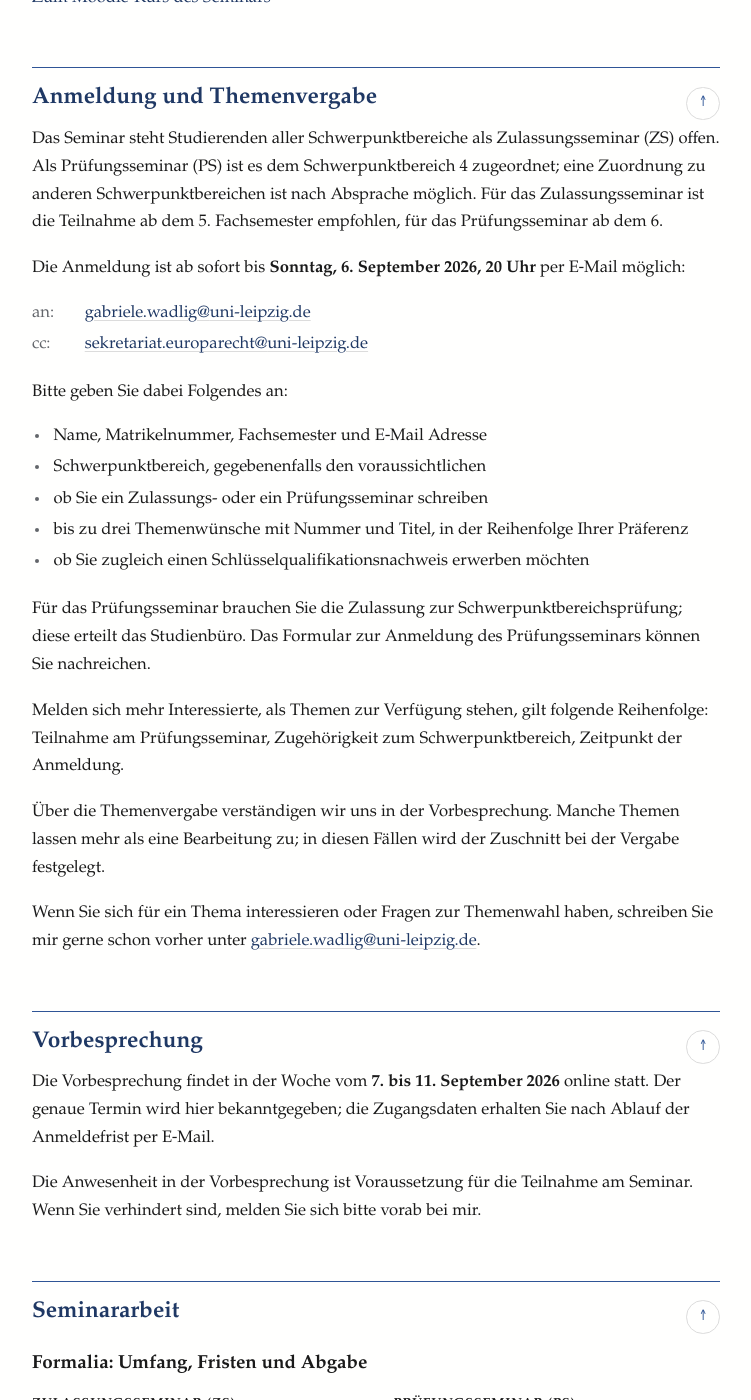
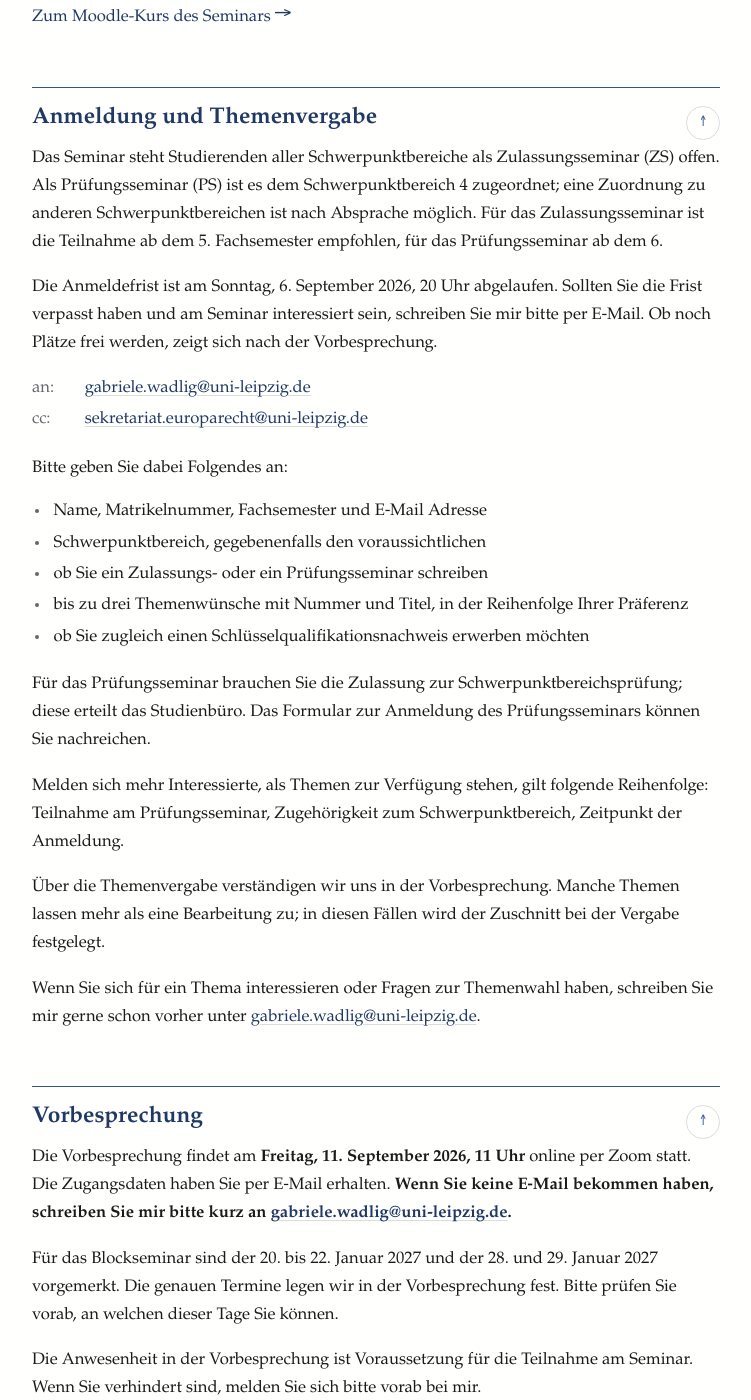
Before and after one commit to gwadlig/Seminar-Europarecht-WiSe-26-27, a Jekyll site: the page built from informationen.md, in a window 1280 px wide and 1400 px high, scrolled down 1645 px. Shown: the whole window, without its empty margins (264-1015 px from the left). Built offline with Jekyll 4.4.1, drawn with Linux system fonts in a browser that asks for light colours; some of the changed text lies outside the part shown.

Commit message:
Add files via upload

```diff
--- a/_config.yml
+++ b/_config.yml
@@ -22,11 +22,11 @@ termine:
   # &nbsp; verhindert Umbrüche zwischen Zahl und zugehörigem Wort
   # (Datum, Uhrzeit). Beim Ändern bitte beibehalten.
   anmeldeschluss: "Sonntag, 6.&nbsp;September 2026, 20&nbsp;Uhr"
-  vorbesprechung: "7.&nbsp;bis&nbsp;11.&nbsp;September 2026"
-  vorbesprechung_termin: ""
-  vorbesprechung_zugang: "Zugangsdaten erhalten Sie nach Ablauf der Anmeldefrist per E&#8209;Mail"
-  block: "in der zweiten Januarhälfte 2027"
-  block_hinweis: "genaue Termine folgen und werden hier ergänzt"
+  vorbesprechung: ""
+  vorbesprechung_termin: "Freitag, 11.&nbsp;September 2026, 11&nbsp;Uhr"
+  vorbesprechung_zugang: "Die Zugangsdaten wurden per E&#8209;Mail verschickt. <strong>Wer keine E&#8209;Mail erhalten hat, schreibt mir bitte kurz.</strong>"
+  block: "20.&nbsp;bis&nbsp;22.&nbsp;Januar 2027 oder 28.&nbsp;und&nbsp;29.&nbsp;Januar 2027"
+  block_hinweis: "die genauen Termine legen wir in der Vorbesprechung fest. Bitte prüfen Sie vorab, an welchen Tagen Sie können"
 
   bearbeitungsbeginn: ""
   abgabe_zulassung: ""
@@ -37,7 +37,7 @@ termine:
   linktext: "Anmeldung, Termine und Formalia"
   # Kurzfassung für die Handyansicht der Themenseiten
   linktext_kurz: "Anmeldung und Formalia"
-  linkzusatz: ""
+  linkzusatz: "Vorbesprechung am Freitag, 11.&nbsp;September 2026, 11&nbsp;Uhr, online"
 
 # Angaben für die Überblickstabelle
 seminar:
--- a/informationen.md
+++ b/informationen.md
@@ -24,7 +24,7 @@ permalink: /informationen/
 <tr><td><span class="zwei">{{ site.seminar.lehrform }}{% if sws != "" %}<br><span class="sws">({{ sws }})</span>{% endif %}</span></td><td><div class="paare"><span class="f">Termin:</span><span>voraussichtlich {{ site.termine.block }}{% if site.termine.block_hinweis != "" %}; {{ site.termine.block_hinweis }}{% endif %}</span><span class="f">Raum:</span><span>{% if raum != "" %}{{ raum }}{% else %}wird hier ergänzt{% endif %}</span><span class="f">Empfohlen:</span><span>{{ site.seminar.fachsemester | replace: "; ", "<br>" }}</span>{% if swp != "" %}<span class="f">Schwerpunkt:</span><span>{{ swp | replace: "; ", "<br>" }}</span>{% endif %}</div></td></tr>
 <tr><td>Anmeldung</td><td><div class="paare"><span class="f">Frist:</span><span>{{ site.termine.anmeldeschluss }}</span><span class="f">Wohin:</span><span>per E&#8209;Mail<span class="zeile"><span class="fi">an:</span>{% include email.html nur="haupt" %}</span><span class="zeile"><span class="fi">cc:</span><a href="mailto:sekretariat.europarecht@uni-leipzig.de">sekretariat.europarecht@<wbr>uni-leipzig.de</a></span></span></div></td></tr>
 {%- assign vb_t = site.termine.vorbesprechung_termin | strip -%}
-<tr><td>Vorbesprechung</td><td><div class="paare"><span class="f">Woche:</span><span>{{ site.termine.vorbesprechung }}</span><span class="f">Termin:</span><span>{% if vb_t != "" %}{{ vb_t }}{% else %}wird hier ergänzt{% endif %}</span><span class="f">Ort:</span><span>online</span><span class="f">Zugang:</span><span>{{ site.termine.vorbesprechung_zugang }}</span></div></td></tr>
+<tr><td>Vorbesprechung</td><td><div class="paare"><span class="f">Termin:</span><span>{% if vb_t != "" %}<strong>{{ vb_t }}</strong>{% else %}wird hier ergänzt{% endif %}</span><span class="f">Ort:</span><span>online per Zoom</span><span class="f">Zugang:</span><span>{{ site.termine.vorbesprechung_zugang }}</span></div></td></tr>
 {%- assign beginn_offen = site.termine.beginn_offen -%}
 {%- assign abgabe_offen = site.termine.abgabe_offen -%}
 {%- assign beginn = site.termine.bearbeitungsbeginn | strip -%}
@@ -42,7 +42,7 @@ permalink: /informationen/
 
 Das Seminar steht Studierenden aller Schwerpunktbereiche als Zulassungsseminar (ZS) offen. Als Prüfungsseminar (PS) ist es dem Schwerpunktbereich&nbsp;4 zugeordnet; eine Zuordnung zu anderen Schwerpunktbereichen ist nach Absprache möglich. Für das Zulassungsseminar ist die Teilnahme ab dem 5.&nbsp;Fachsemester empfohlen, für das Prüfungsseminar ab dem 6.
 
-Die Anmeldung ist ab sofort bis **{{ site.termine.anmeldeschluss }}** per E&#8209;Mail möglich:
+Die Anmeldefrist ist am {{ site.termine.anmeldeschluss }} abgelaufen. Sollten Sie die Frist verpasst haben und am Seminar interessiert sein, schreiben Sie mir bitte per E&#8209;Mail. Ob noch Plätze frei werden, zeigt sich nach der Vorbesprechung.
 
 <div class="paare schmal" markdown="0"><span class="f">an:</span><span>{% include email.html nur="haupt" %}</span><span class="f">cc:</span><span><a href="mailto:sekretariat.europarecht@uni-leipzig.de">sekretariat.europarecht@<wbr>uni-leipzig.de</a></span></div>
 
@@ -64,7 +64,9 @@ Wenn Sie sich für ein Thema interessieren oder Fragen zur Themenwahl haben, sch
 
 ## Vorbesprechung <a href="#seitenanfang" class="hoch" aria-label="Zum Seitenanfang">↑</a> {#vorbesprechung}
 
-Die Vorbesprechung findet in der Woche vom **{{ site.termine.vorbesprechung }}** online statt. Der genaue Termin wird hier bekanntgegeben; die Zugangsdaten erhalten Sie nach Ablauf der Anmeldefrist per E&#8209;Mail.
+Die Vorbesprechung findet am **{{ site.termine.vorbesprechung_termin }}** online per Zoom statt. Die Zugangsdaten haben Sie per E&#8209;Mail erhalten. **Wenn Sie keine E&#8209;Mail bekommen haben, schreiben Sie mir bitte kurz an {% include email.html nur="haupt" %}.**
+
+Für das Blockseminar sind der 20.&nbsp;bis 22.&nbsp;Januar 2027 und der 28.&nbsp;und 29.&nbsp;Januar 2027 vorgemerkt. Die genauen Termine legen wir in der Vorbesprechung fest. Bitte prüfen Sie vorab, an welchen dieser Tage Sie können.
 
 Die Anwesenheit in der Vorbesprechung ist Voraussetzung für die Teilnahme am Seminar. Wenn Sie verhindert sind, melden Sie sich bitte vorab bei mir.
 
@@ -99,7 +101,7 @@ Einige der verlinkten Kurzbeiträge liegen hinter einer Bezahlschranke. Wenn Sie
 
 ## Seminarablauf und Vortrag <a href="#seitenanfang" class="hoch" aria-label="Zum Seitenanfang">↑</a> {#vortrag}
 
-Das Seminar findet als Blockveranstaltung statt, voraussichtlich **{{ site.termine.block }}**. Die genauen Termine und der Raum werden hier bekanntgegeben.
+Das Seminar findet als Blockveranstaltung statt, voraussichtlich **{{ site.termine.block }}**. Die genauen Termine werden in der Vorbesprechung gemeinsam festgelegt und anschließend hier bekanntgegeben.
 
 Im Seminar stellen Sie den Inhalt Ihrer Arbeit in einem mündlichen Vortrag vor und verteidigen ihn in der anschließenden Diskussion. Der Vortrag dauert **20&nbsp;bis&nbsp;25&nbsp;Minuten**.
 
```
